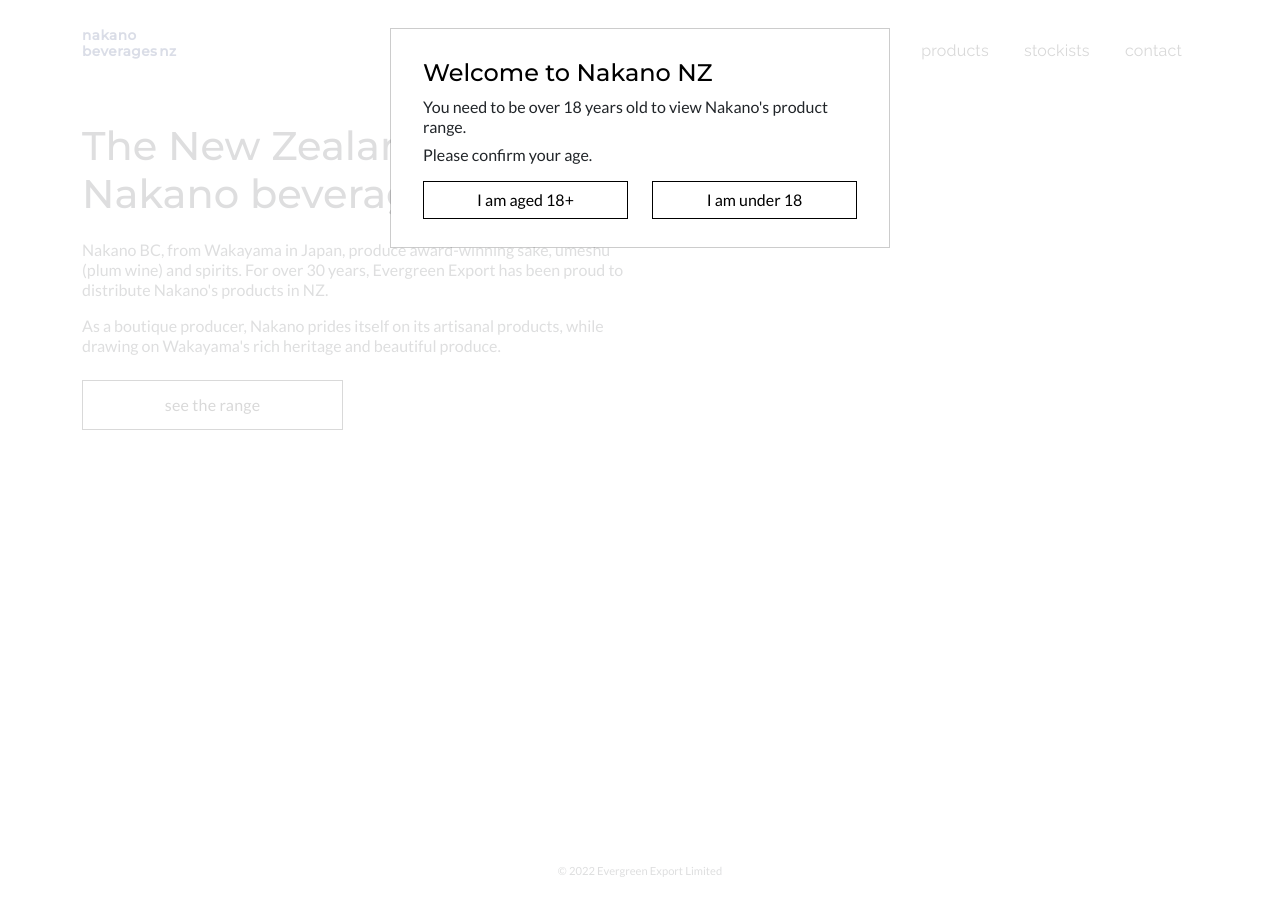
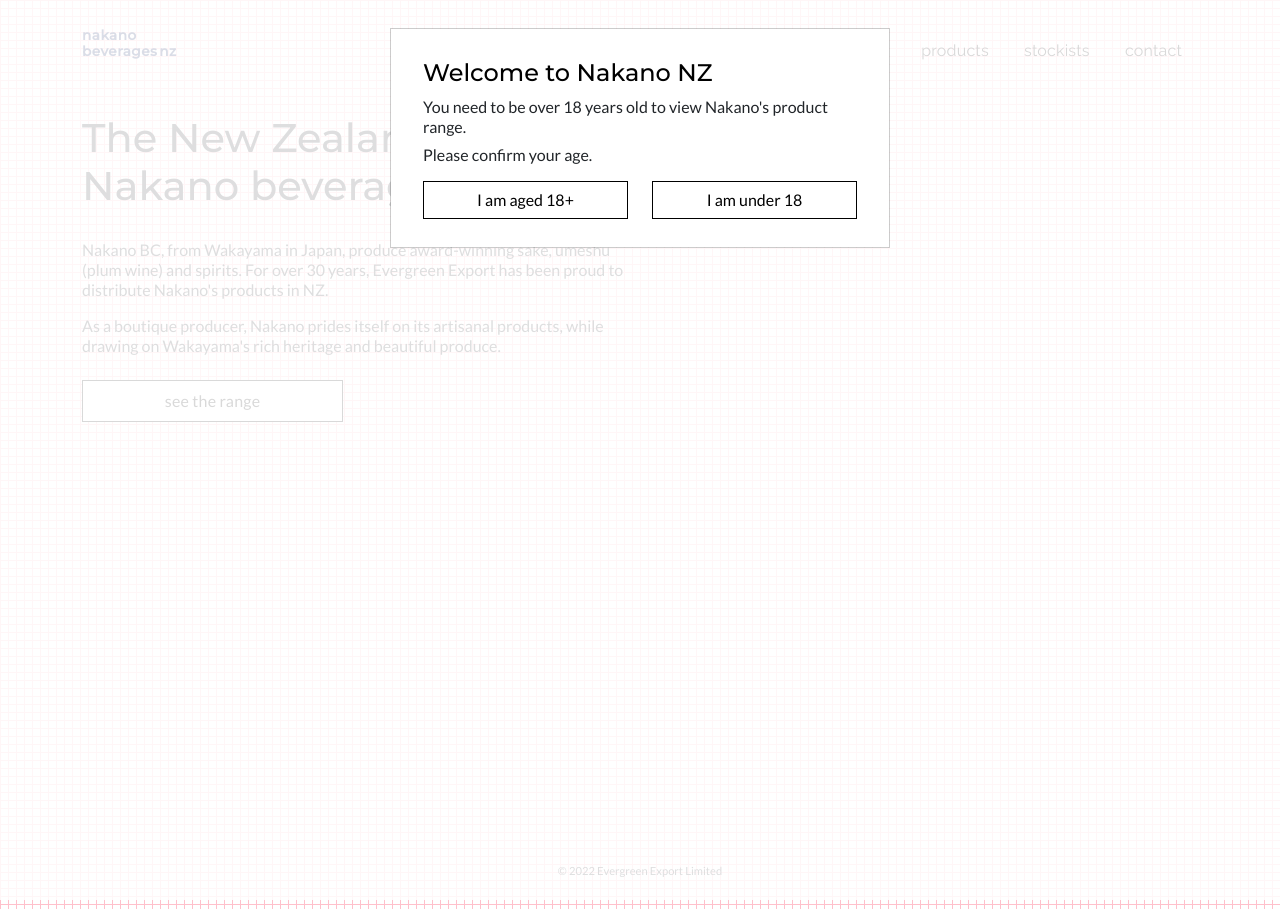
Before and after one commit to evergreenexport/nakano, a Jekyll site: the page built from index.html, in a window 1280 px wide. Built offline with Jekyll 4.4.1, drawn with Linux system fonts in a browser that asks for light colours.

Commit message:
further changes

```diff
--- a/_data/stockists.yml
+++ b/_data/stockists.yml
@@ -33,8 +33,9 @@
 
 - region: Hawke's Bay
   stores:
-    - name: Advintage Wines Havelock North
+    - name: Advintage Wines
       url: https://www.advintage.co.nz/
+      extraText: (Havelock North)
 
 - region: Palmerston North
   stores:
--- a/index.html
+++ b/index.html
@@ -3,12 +3,12 @@
 title: Home
 ---
 
-<div class="row mt-2 mt-sm-3 mt-xxl-3">
+<div class="row mt-2 mt-sm-2 mt-xxl-3">
   <div class="col-12 col-sm-11 col-md-10 col-lg-8 col-xl-7 col-xxl-6">
     <h1>The New Zealand home for Nakano beverages</h1>
   </div>
 </div>
-<div class="row">
+<div class="row mt-xl-2">
   <div class="col-md-9 col-lg-7 col-xl-6 col-xxl-5">
     <div class="paras">
       <p>Nakano BC, from Wakayama in Japan, produce award-winning sake, umeshu
--- a/static/styles.css
+++ b/static/styles.css
@@ -3,10 +3,10 @@
 }
 
 body {
-  /* background-size: 0.5rem 0.5rem;
+  background-size: 0.5rem 0.5rem;
   background-image:
     linear-gradient(to right, pink 1px, transparent 1px),
-    linear-gradient(to bottom, pink 1px, transparent 1px); */
+    linear-gradient(to bottom, pink 1px, transparent 1px);
   font-family: 'Lato', sans-serif;
   line-height: 1.5 !important;
 }
@@ -192,7 +192,6 @@
   /* Needed to be able to adjust line height */
   display: inline-block;
   letter-spacing: 0.5px;
-
 }
 
 
@@ -208,28 +207,28 @@
 
 #menu-open:hover {
   cursor: pointer;
-  color: hotpink;
+  color: #0B205F;
 }
 
+
 #menu-close-container{
-  /* background-color: red; */
   text-align: right;
-  margin-top: 1rem;
+  padding-right: 1.0rem;
+  margin-top: 1.9rem;
+  padding-bottom: 0.1rem;
 }
 
+
 #menu-close{
-  padding-right: 0.5rem !important;
-  padding-top: 4rem !important;
-  margin-top: 6rem !important;
-  display: inline !important;
   color: white;
-  /* background-color: hotpink; */
 }
+
 
 #menu-close:hover {
   cursor: pointer;
   color: black;
 }
+
 
 #mobile-nav {
   background-color: #0B205F;
@@ -244,28 +243,30 @@
   transition: 0.5s;
   color: white;
   left: 0;
-  padding-top: 0.4rem !important;
-  /* background-size: 0.5em 0.5em;
-  background-image:
+  background-size: 0.5em 0.5em;
+  /* background-image:
     linear-gradient(to right, lightblue 1px, transparent 1px),
     linear-gradient(to bottom, lightblue 1px, transparent 1px); */
 }
+
 
 #mobile-nav-items{
   margin-left: 1rem !important;
   line-height: 3rem !important;
   white-space: nowrap;
-  /* top: 0; */
-  font-family: 'Lato', sans-serif;
   text-transform: uppercase;
-  margin-top: 1.5rem;
+  margin-top: 3.75rem;
+  padding-bottom: 0.25rem;
+  margin-left: 1.5rem;
   letter-spacing: 0.125em;
   }
+
 
 #mobile-nav a{
   text-decoration: none;
   color: white;
 }
+
 
 #mobile-nav a:hover{
   color: hotpink;
@@ -277,7 +278,7 @@
   font-family: 'Lato', sans-serif;
   display: inline-block;
   font-weight: 400;
-  line-height: 2;
+  line-height: 1.5rem;
   color: black;
   background-color: white;
   border-color: #0B205F;
@@ -297,11 +298,13 @@
   transition: color .15s ease-in-out, background-color .15s ease-in-out, border-color .15s ease-in-out, box-shadow .15s ease-in-out
 }
 
+
 .c2a-btn:hover{
   color: white !important;
   background-color: black;
   text-decoration: none;
 }
+
 
 .footer{
   margin-top: 3.15rem;
@@ -312,9 +315,9 @@
 }
 
 
-
 @media (min-width: 576px) {
 }
+
 
 @media (min-width: 768px) {
   #menu-open {display: none !important;}
@@ -324,6 +327,7 @@
     padding-bottom: 0rem;
   }
 }
+
 
 @media (min-width: 576px) and (max-width: 768px) {
 
@@ -359,6 +363,7 @@
 
 }
 
+
 @media (min-width: 768px) and (max-width: 992px) {
   h1{
     font-size: 2.125rem;
@@ -385,6 +390,7 @@
   }
 }
 
+
 @media (min-width: 992px) and (max-width: 1200px) {
 
   h1{
@@ -409,6 +415,7 @@
     line-height: 2rem;
   }
 }
+
 
 @media (min-width: 1200px) and (max-width: 1400px) {
   .desktop-header{
```
Also changed, not shown: static/product_page_styles.css (+19 -4 lines), 5 other files.
